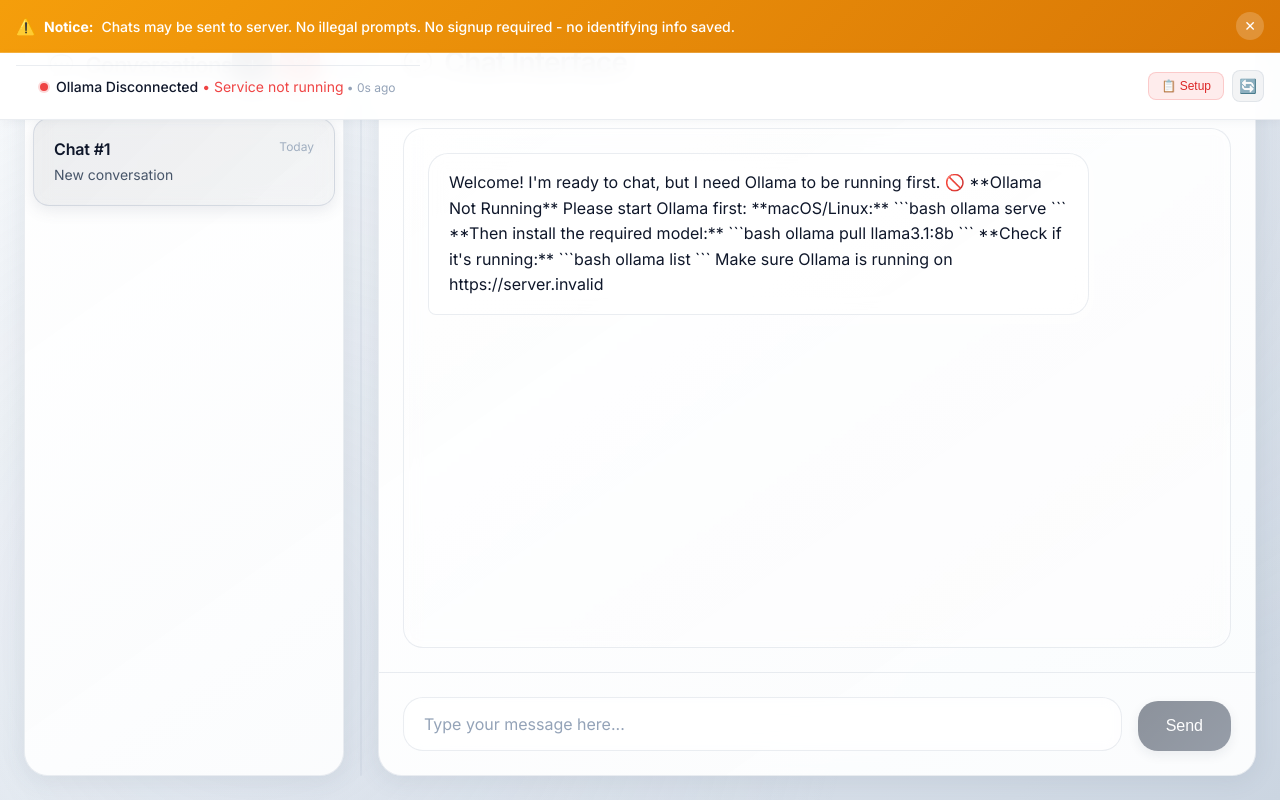
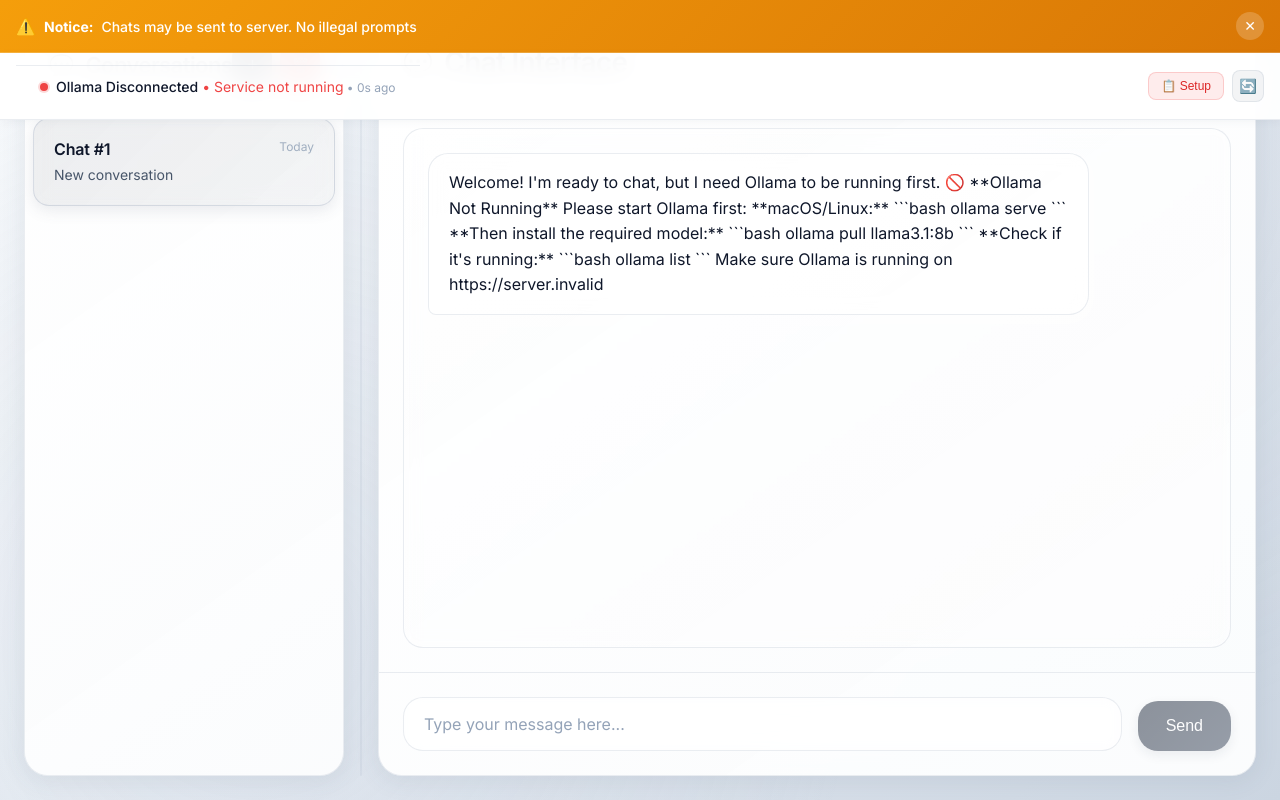
Before and after one commit to mylocalaichat/mylocalai, a React (Create React App) app: page / in a window 1280 px wide. Built offline with nearby package versions, Linux system fonts and the light colour scheme; no server answers.

Commit message:
no warranty on prompts.

```diff
--- a/src/components/StatusBanner.js
+++ b/src/components/StatusBanner.js
@@ -121,8 +121,7 @@ const StatusBanner = () => {
           <div className="data-content">
             <div className="data-text">
               <span className="data-icon">⚠️</span>
-              <strong>Notice:</strong> Chats may be sent to server. No illegal prompts.
-              No signup required - no identifying info saved.
+              <strong>Notice:</strong> Chats may be sent to server. No illegal prompts
             </div>
             <button
               className="data-dismiss"
```
